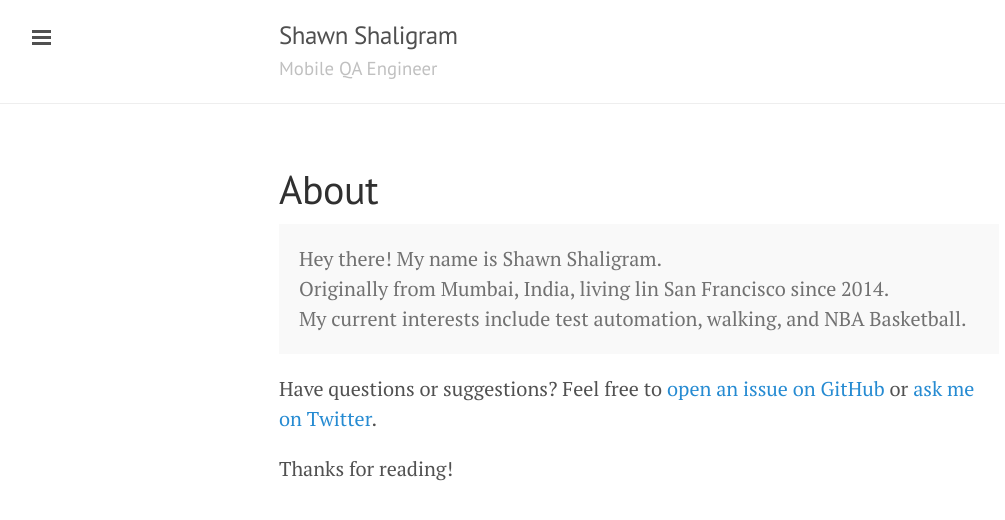
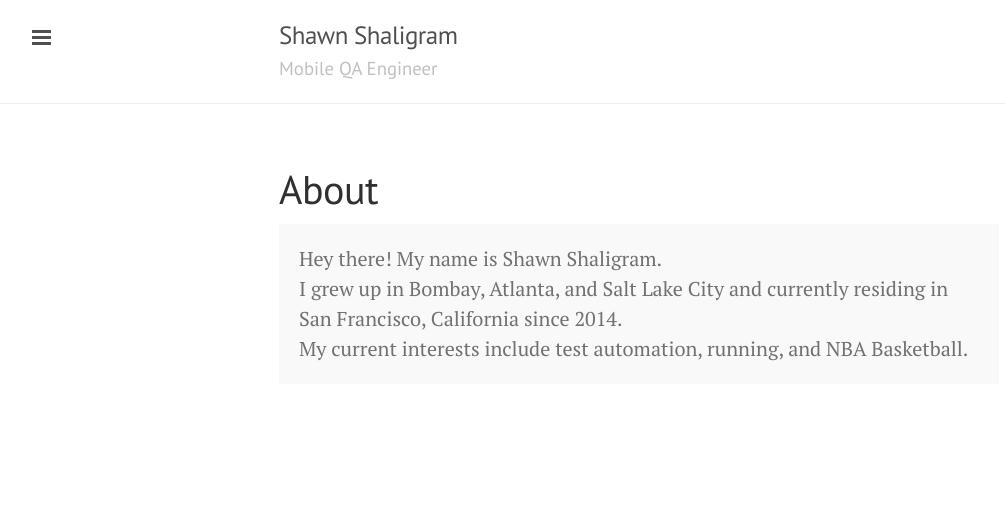
Before and after one commit to shaligramk/shaligramk.github.io, a Jekyll site: the page built from about.md, in a window 1280 px wide. Shown: the top 520 px of the page, without its empty margins (1-1006 px from the left). Built offline with Jekyll 4.4.1, drawn with Linux system fonts in a browser that asks for light colours; Markdown is read by kramdown in place of the engine named in the settings.

Commit message:
updating blog

```diff
--- a/about.md
+++ b/about.md
@@ -4,11 +4,7 @@ title: About
 ---
 
 <p class="message">
-  Hey there! My name is Shawn Shaligram. <br/>
-  Originally from Mumbai, India, living lin San Francisco since 2014.  <br/>
-  My current interests include test automation, walking, and NBA Basketball.
+  Hey there! My name is Shawn Shaligram.<br/>
+  I grew up in Bombay, Atlanta, and Salt Lake City and currently residing in San Francisco, California since 2014.<br/>
+  My current interests include test automation, running, and NBA Basketball.
 </p>
-
-Have questions or suggestions? Feel free to [open an issue on GitHub](https://github.com/shaligramk) or [ask me on Twitter](https://twitter.com/shaligramk).
-
-Thanks for reading!
```
Also changed, not shown: _posts/2015-05-01-whats-charles.md (+0 -2 lines).
